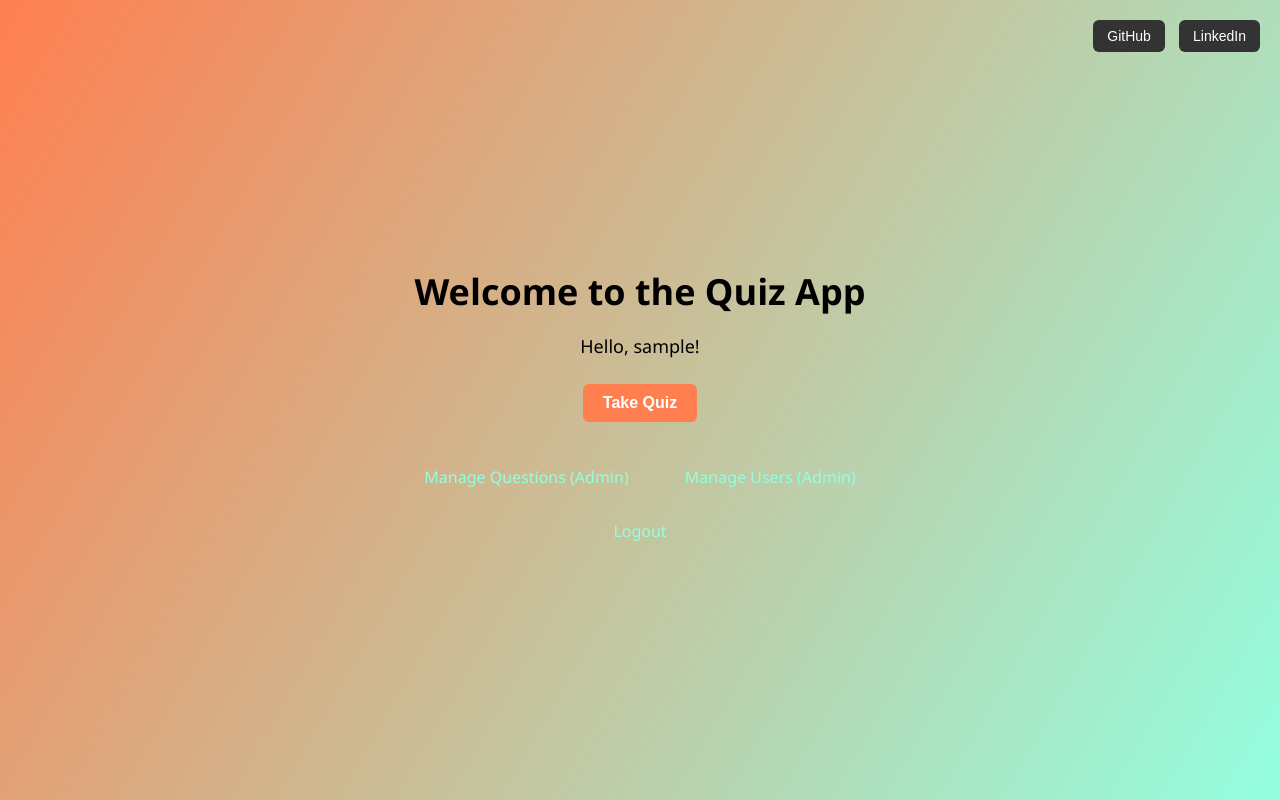
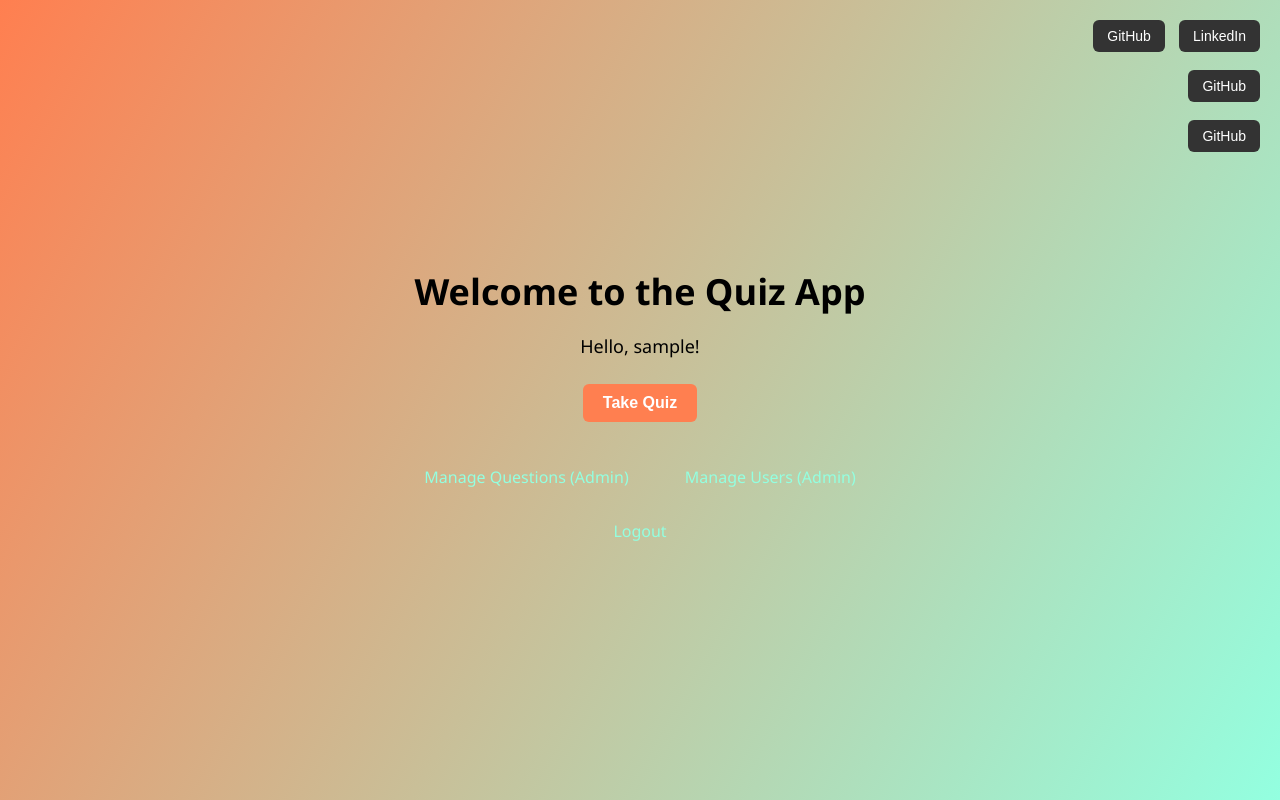
Before and after one commit to Corsionio/AIQuizApp, a Django app: page / in a window 1280 px wide. Run offline with Django 5.2, Linux system fonts and the light colour scheme; the visitor is signed in with stand-in values (Sample User, id 1).

Commit message:
Added github of collaborators to project

```diff
--- a/quiz/templates/quiz/home.html
+++ b/quiz/templates/quiz/home.html
@@ -14,6 +14,7 @@
             justify-content: center;
             align-items: center;
             text-align: center;
+            position: relative;
         }
 
         .home-content {
@@ -54,11 +55,21 @@
             background: #ff8050;
         }
 
-        /* Social buttons in top-right */
         .social-links {
-            position: absolute;
+        position: absolute;
+        right: 20px;
+        }
+
+        .social-links:nth-of-type(1) {
             top: 20px;
-            right: 20px;
+        }
+
+        .social-links:nth-of-type(2) {
+            top: 70px; /* 20px + height (~40px) + 10px gap */
+        }
+
+        .social-links:nth-of-type(3) {
+            top: 120px; /* repeat based on stacking height */
         }
 
         .social-links a {
@@ -82,13 +93,24 @@
     </style>
 </head>
 <body>
-    <!-- ✅ TOP-RIGHT SOCIAL BUTTONS -->
     <div class="social-links">
         <a href="https://github.com/Corsionio" target="_blank">
             <button type="button">GitHub</button>
         </a>
         <a href="https://www.linkedin.com/in/corsomontuori/" target="_blank">
             <button type="button">LinkedIn</button>
+        </a>
+    </div>
+
+    <div class = "social-links">
+        <a href="https://github.com/ethancw24" target="_blank">
+            <button type="button">GitHub</button>
+        </a>
+    </div>
+
+    <div class = "social-links">
+        <a href="https://github.com/Colby-Leavitt" target="_blank">
+            <button type="button">GitHub</button>
         </a>
     </div>
 
--- a/quiz/templates/quiz/manage_users.html
+++ b/quiz/templates/quiz/manage_users.html
@@ -22,7 +22,7 @@
                     <button type="submit" onclick="return confirm('Promote this user to admin?')">⬆️ Promote</button>
                 </form>
                 {% else %}
-                    <span>👑 Admin</span>
+                    <span>\/\/ Admin</span>
                 {% endif %}
             </li>
         {% empty %}
```
Also changed, not shown: README.md.
